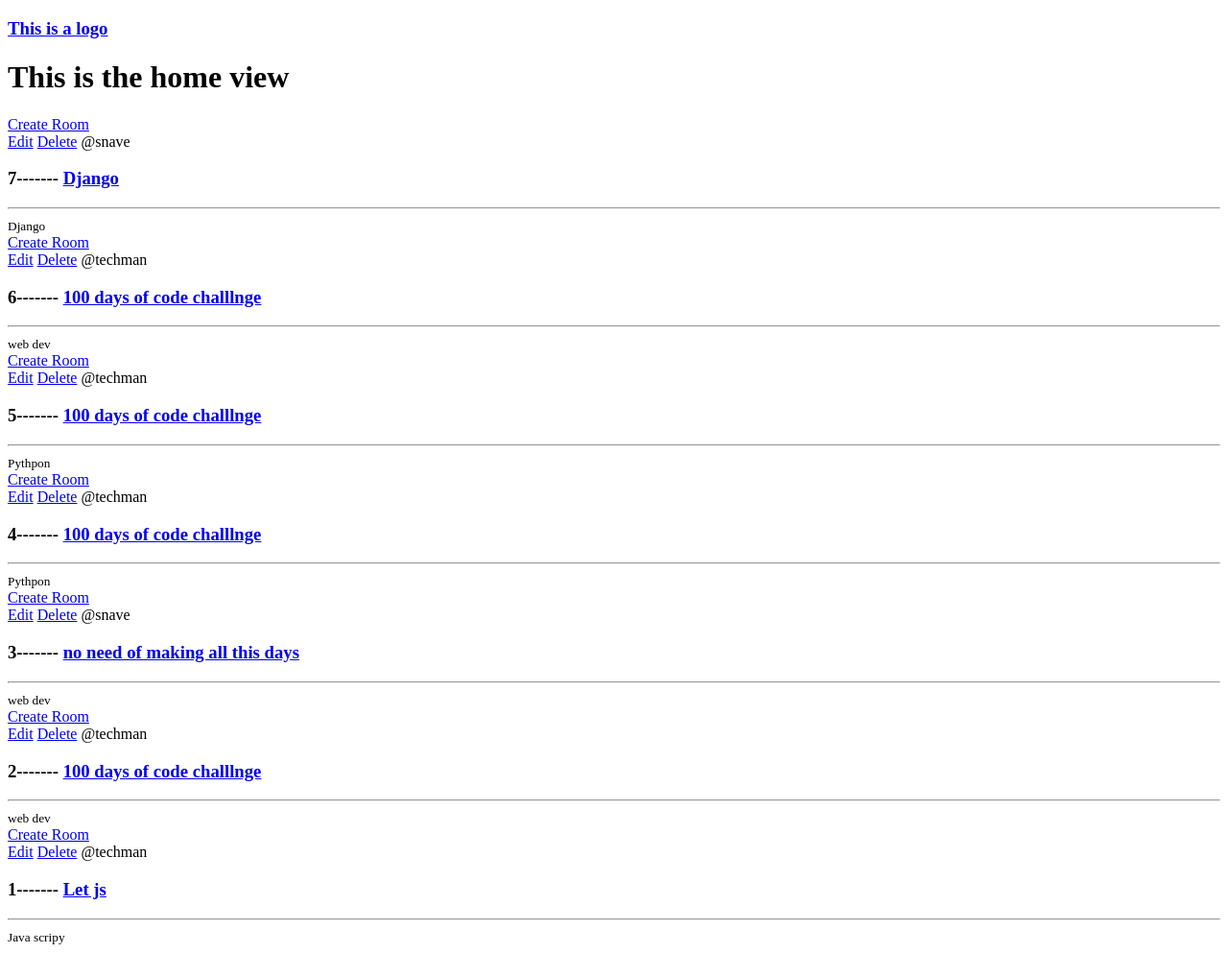
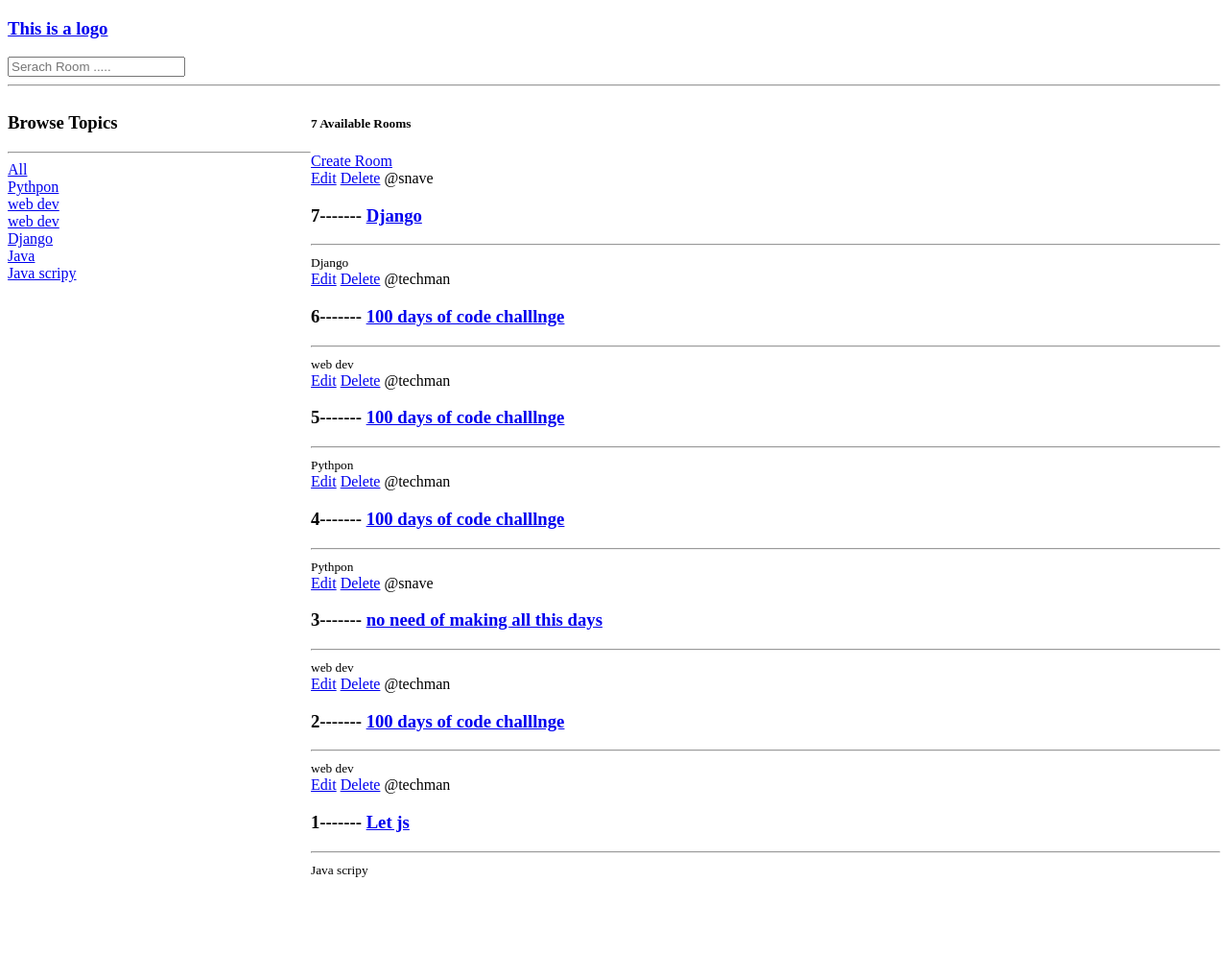
Before and after one commit to Kiash254/mumble-app, a Django app: page / in a window 1280 px wide. Shown: the whole page at 96% size. After the commit the page ends 914 px from the top, so only its background shows below. Run offline with Django 4.2, Linux system fonts and the light colour scheme; data comes from the database, SQL or seed files in the repository.

Commit message:
serch queries

```diff
--- a/core/templates/core/home.html
+++ b/core/templates/core/home.html
@@ -3,12 +3,31 @@
 {% load static %}
 
 {% block content %}
-<!-- {% include 'nav.html' %} -->
-<h1>This is the home view</h1>
+<style>
+    .home-container{
+        display: grid;
+        grid-template-columns: 1fr 3fr;
+    }
+</style>
+<div class="home-container">
+    <div>
+        <h3>Browse Topics</h3>
+        <hr>
+        <div>
+            <a href="{% url 'core:home' %}">All</a>
+        </div>
+        {% for topic in topics %}
+        <div>
+            <a href="{% url 'core:home' %}?q={{topic.name}}">{{topic.name}}</a>
+        </div>
+        {% endfor %}
+    </div>
+    <div>
+        <h5>{{room_count}} Available Rooms</h5>
+        <a href="{% url 'core:create-room' %}">Create Room</a>
         <div>
             {% for room in rooms %}
             <div>
-        <a href="{% url 'core:create-room' %}">Create Room</a>
                 <div>
                     <a href="{% url 'core:update-room' room.id %}">Edit</a>
                     <a href="{% url 'core:delete-room' room.id %}">Delete</a>
@@ -20,4 +39,8 @@
             </div>
             {% endfor %}
         </div>
+
+    </div>
+
+</div>
 {%  endblock %}
--- a/core/views.py
+++ b/core/views.py
@@ -1,20 +1,33 @@
 from django.shortcuts import render,redirect
-from .models import Room
+from .models import Room,Message,Topic
 from .forms import RoomForm
+from django.db.models import Q
 
 # Create your views here.
 
 def home(request):
-    rooms=Room.objects.all()
+    q=request.GET.get('q') if request.GET.get('q') else ''
+
+    rooms=Room.objects.filter(
+        Q(topic__name__icontains=q) |
+        Q(name__icontains=q) |
+        Q(description__icontains=q)
+
+    )
+    topics=Topic.objects.all()
+    room_count=rooms.count()
     context={
-        'rooms':rooms
+        'rooms':rooms,
+        'topics':topics,
+        'room_count':room_count,
     }
     return render(request,'core/home.html',context)
 
 def room(request,pk):
+
     room=Room.objects.get(id=pk)
     context={
-        'room':room
+        'room':room,
     }
 
     return render(request, 'core/room.html',context)
--- a/frontend/templates/nav.html
+++ b/frontend/templates/nav.html
@@ -1 +1,6 @@
 <h3><a href="{% url 'core:home' %}">This is a logo</a></h3>
+
+<form action="{%url 'core:home' %}" method="GET">
+    <input type="text" name="q" id="" placeholder="Serach Room .....">
+</form>
+<hr>
```
Lines whose indentation alone changed are shown as unchanged.
